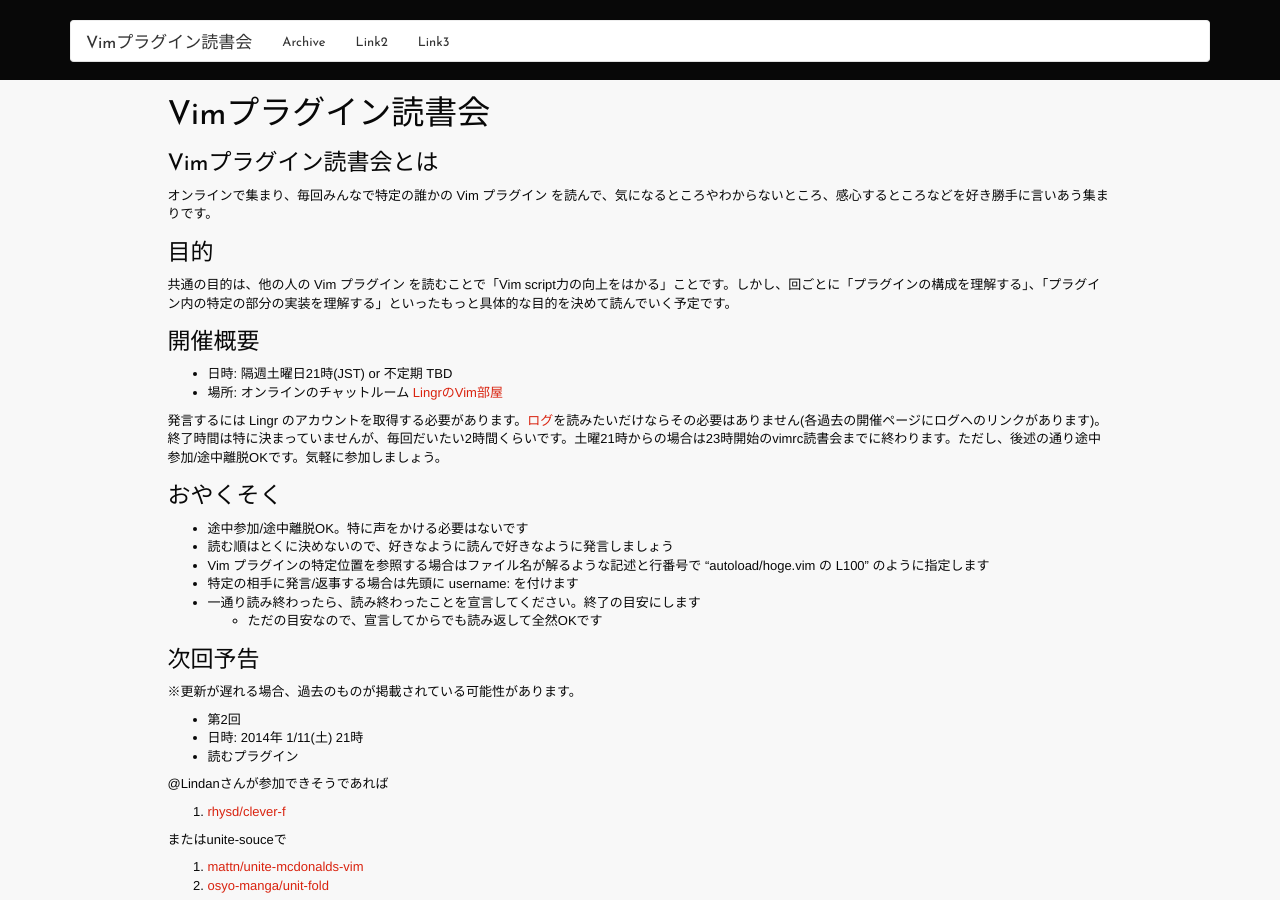
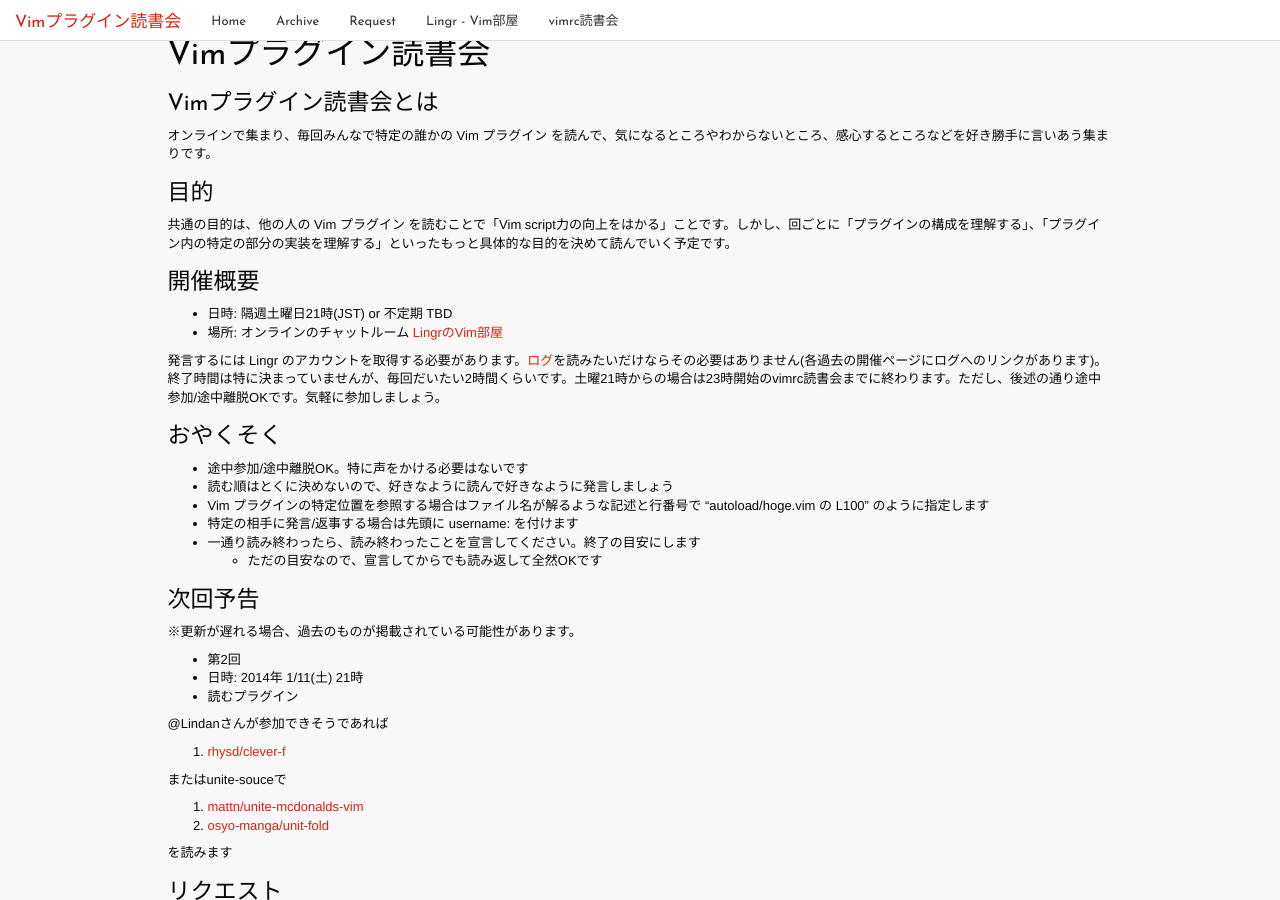
Before and after one commit to haya14busa/reading-vimplugin, a Jekyll site: the page built from index.md, in a window 1280 px wide and 900 px high. Built offline with Jekyll 4.4.1, drawn with Linux system fonts in a browser that asks for light colours; nearby versions of some CDN libraries; Markdown is read by kramdown in place of the engine named in the settings.

Commit message:
Modify navigation menu link

```diff
--- a/_includes/navigation.html
+++ b/_includes/navigation.html
@@ -1,6 +1,4 @@
-<!-- <nav class="navbar navbar-default navbar-fixed-top"> -->
-<nav class="navbar navbar-default">
-<!-- <nav class="navbar navbar-inverse"> -->
+<nav class="navbar navbar-default navbar-fixed-top vim-nav">
     <div class="navbar-header">
         <button class="navbar-toggle" data-toggle="collapse" data-target=".target">
             <span class="icon-bar"></span>
@@ -12,9 +10,11 @@
 
     <div class="collapse navbar-collapse target">
         <ul class="nav navbar-nav">
+            <li {% if page.url == '/index.html' %}class="active"{% endif %}><a href="{{ site.baseurl }}/">Home</a></li>
             <li {% if page.url == '/archive/index.html' %}class="active"{% endif %}><a href="{{ site.baseurl }}/archive">Archive</a></li>
-            <li {% if page.url == '' %}class="active"{% endif %}><a href="#">Link2</a></li>
-            <li {% if page.url == '' %}class="active"{% endif %}><a href="#">Link3</a></li>
+            <li {% if page.url == '' %}class="active"{% endif %}><a href="#">Request</a></li>
+            <li {% if page.url == '' %}class="active"{% endif %}><a href="http://lingr.com/room/vim">Lingr - Vim部屋</a></li>
+            <li {% if page.url == '' %}class="active"{% endif %}><a href="http://vim-jp.org/reading-vimrc/">vimrc読書会</a></li>
         </ul>
     </div>
 </nav>
```
